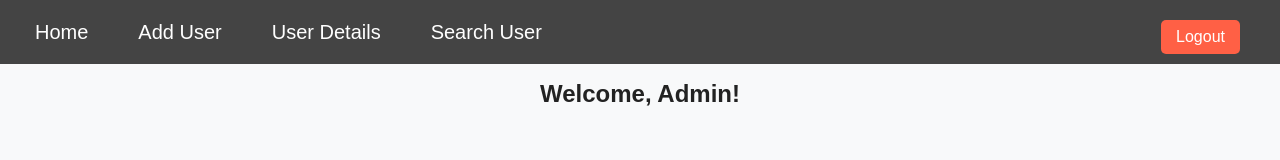
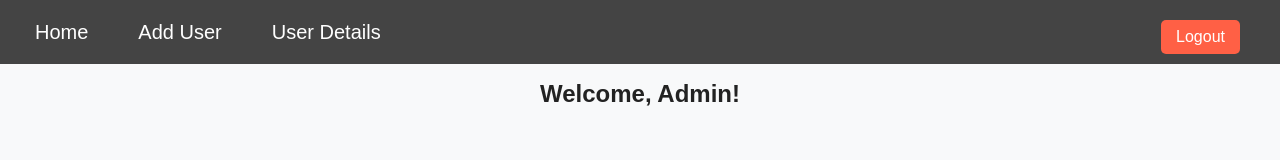
Before and after one commit to prathameshkanthale/bgv-bbi-frontend, a React (Create React App) app: page /admin in a window 1280 px wide. Shown: the top 160 px of the page. Built offline with nearby package versions, Linux system fonts and the light colour scheme.

Commit message:
updated admin layout

```diff
--- a/src/components/admin/AdminLayout.js
+++ b/src/components/admin/AdminLayout.js
@@ -18,7 +18,7 @@ const AdminLayout = () => {
             <li><Link to="/admin">Home</Link></li>
             <li><Link to="/admin/add-user">Add User</Link></li>
             <li><Link to="/admin/user-details">User Details</Link></li>
-            <li><Link to="/admin/search-user">Search User</Link></li>
+            {/* <li><Link to="/admin/search-user">Search User</Link></li> */}
             {/* <li><Link to="/admin/contact-us">Contact Us</Link></li> */}
           </ul>
         </nav>
```
